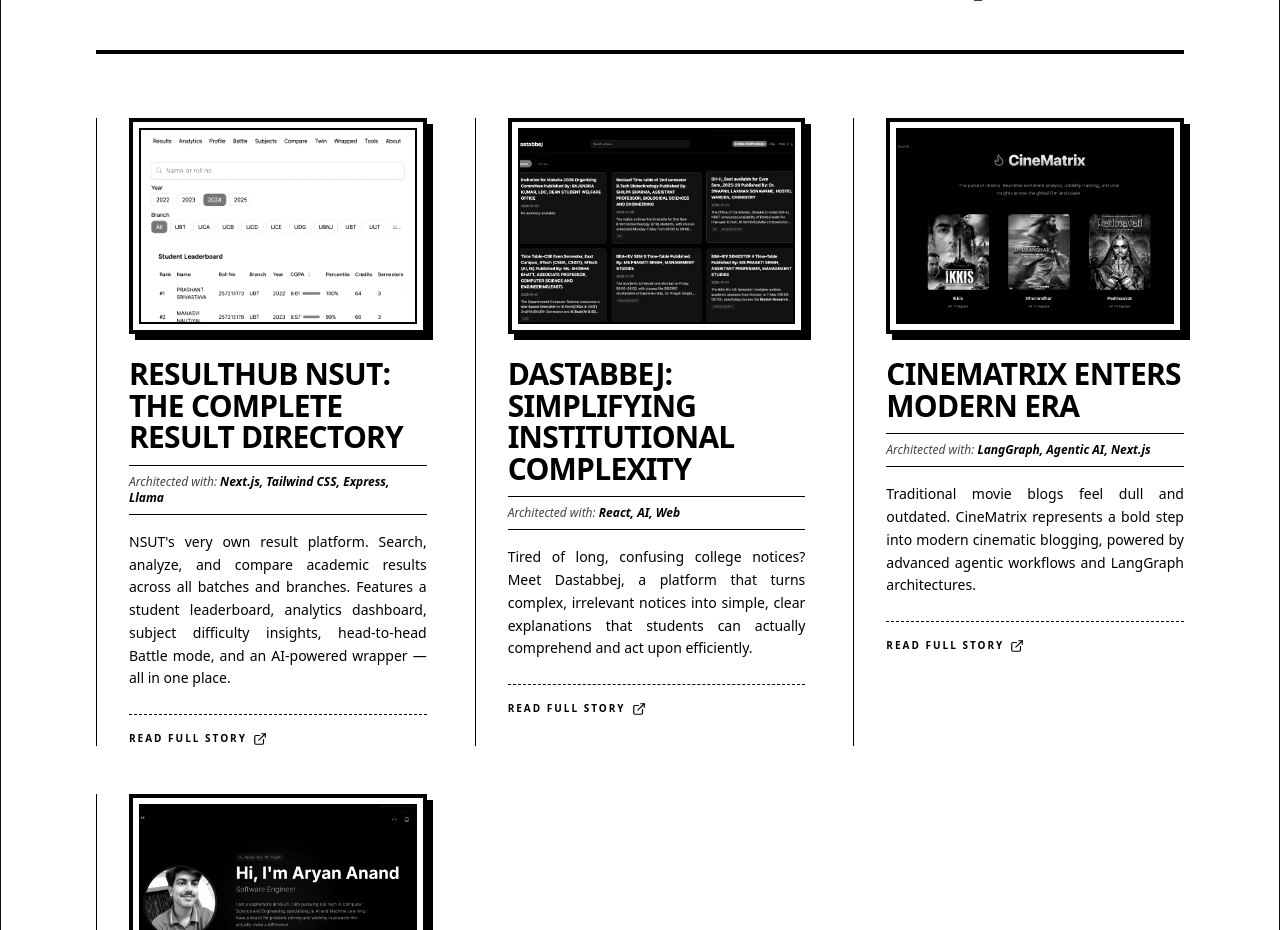
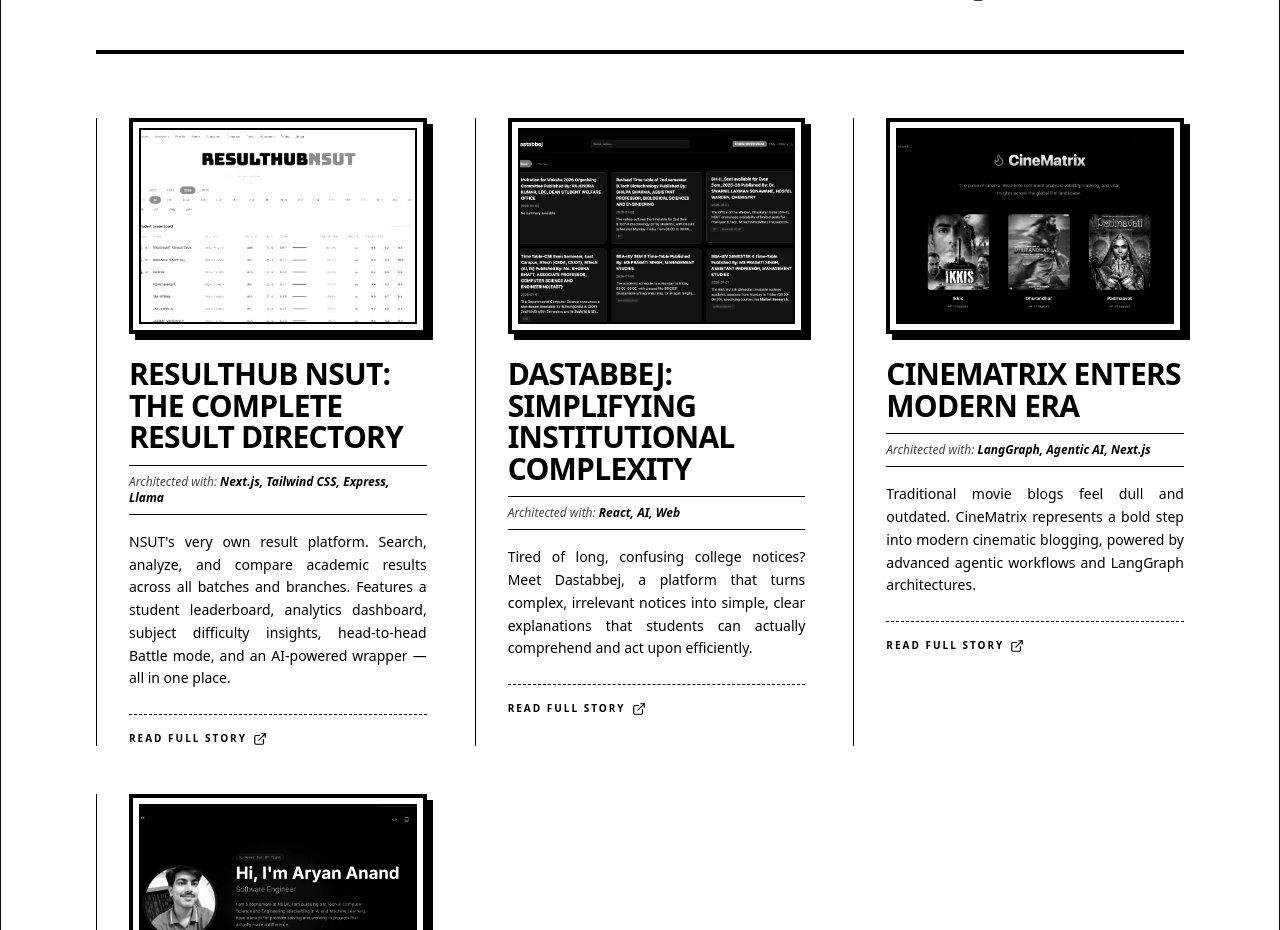
Before and after one commit to ar586/Portfolio, a Next.js app in the folder frontend/: page / in a window 1280 px wide. Shown: the part 3480-4410 px from the top of the page. Built offline with nearby package versions, Linux system fonts and the light colour scheme; no server answers; a web font is replaced by a local one.

Commit message:
chore: Update ResultHub project image

```diff
--- a/frontend/components/Projects.tsx
+++ b/frontend/components/Projects.tsx
@@ -35,7 +35,7 @@
                 project_id: 'resulthub',
                 title: 'ResultHub NSUT: The Complete Result Directory',
                 description: "NSUT's very own result platform. Search, analyze, and compare academic results across all batches and branches. Features a student leaderboard, analytics dashboard, subject difficulty insights, head-to-head Battle mode, and an AI-powered wrapper — all in one place.",
-                image_url: '/resulthub.png',
+                image_url: '/resulthub.jpg',
                 deployed_link: 'https://www.resulthubnsut.com',
                 tech_stack: ['Next.js', 'Tailwind CSS', 'Express', 'Llama'],
                 featured: true
```
Also changed, not shown: frontend/public/resulthub.jpg (added), frontend/public/resulthub.png (deleted).
